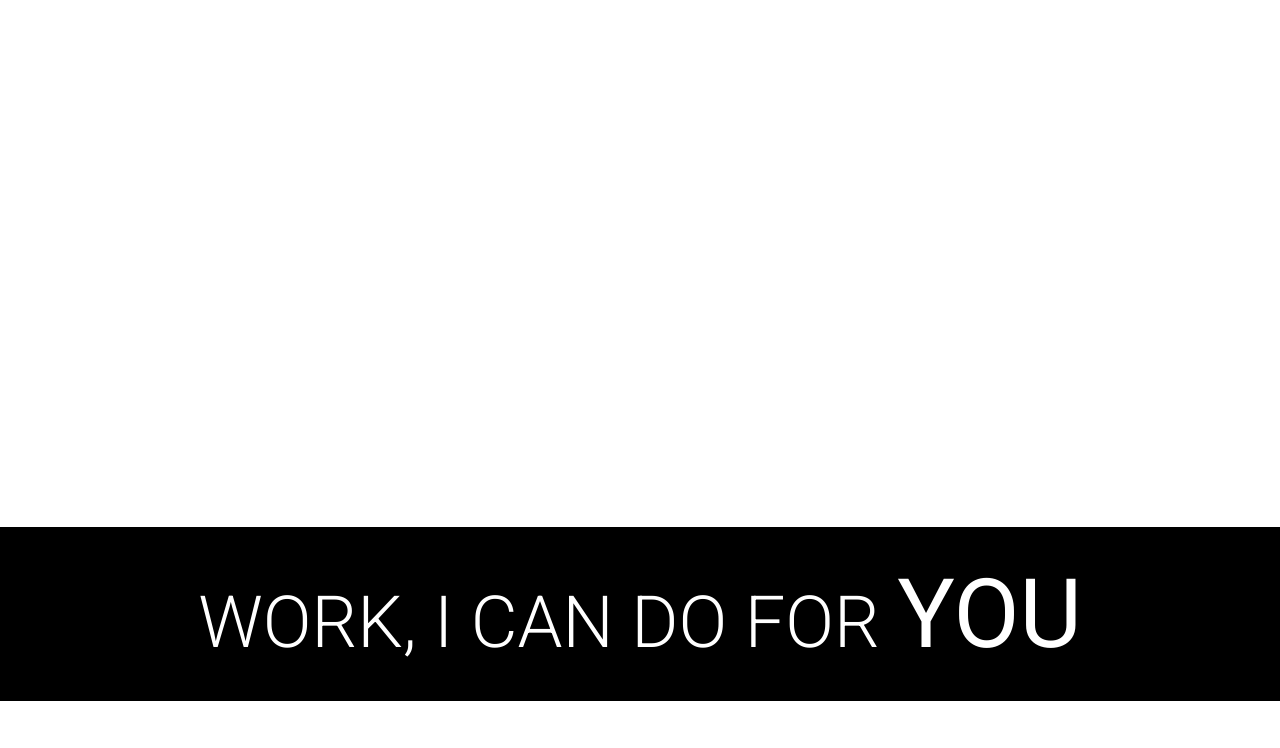
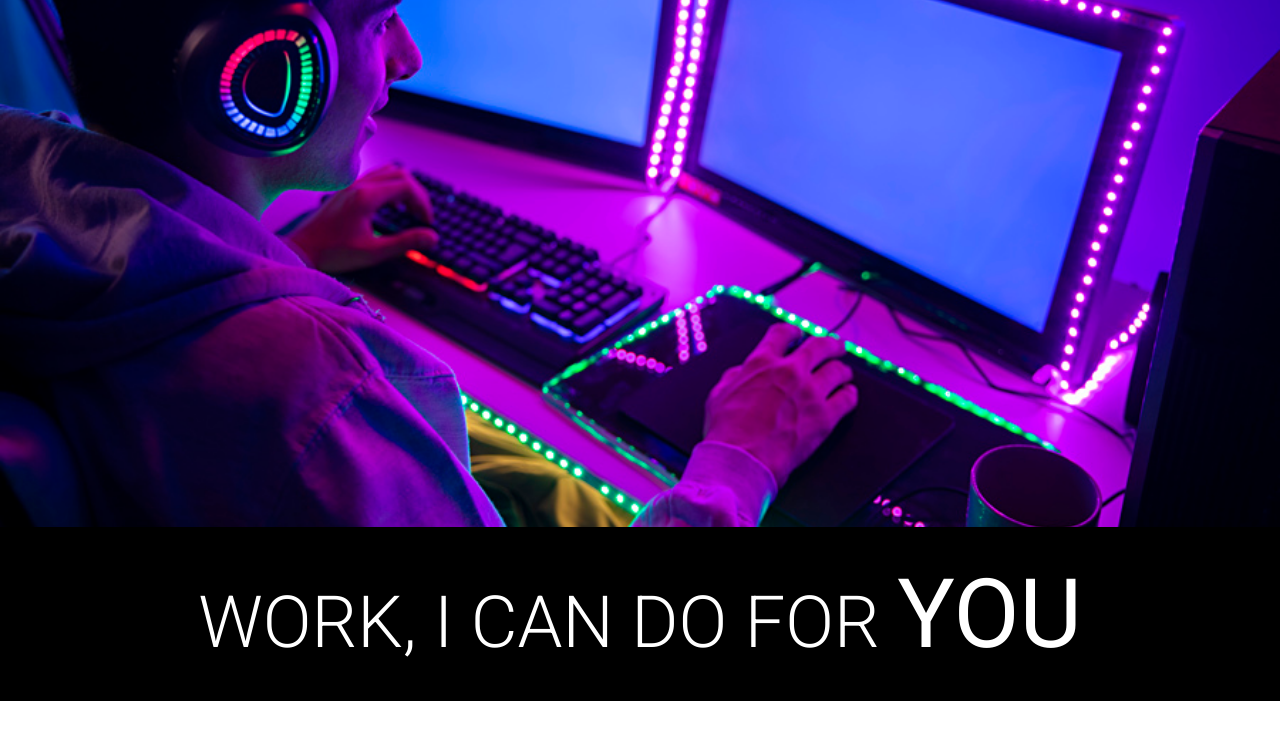
Before and after one commit to Neekhilpatil/Html-Css-Projects, a plain HTML site: page Project-4/index.html in a window 1280 px wide. Shown: the part 273-1021 px from the top of the page. Drawn offline with Linux system fonts and the light colour scheme; the site is published under a folder, as on GitHub Pages, so addresses that start at the root find nothing.

Commit message:
Update style.css

```diff
--- a/Project-4/style.css
+++ b/Project-4/style.css
@@ -14,7 +14,7 @@ html , body {
 }
 
 .hero_section{
-    background-image: url(/Project-4/images/300-SM972005.jpg);
+    background-image: url(images/300-SM972005.jpg);
     min-height: 100vh;
     background-position: center;
     background-size: cover;
```
